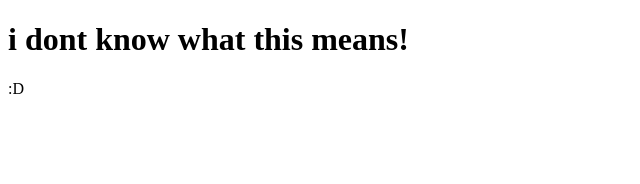
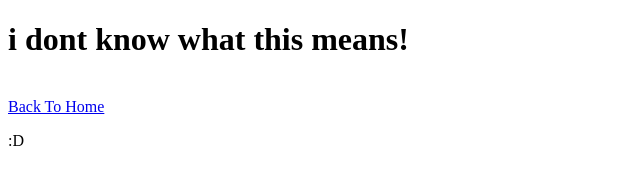
Before and after one commit to Dandelion-Suero/Suero.github.io, a plain HTML site: page wcp.html in a window 1280 px wide. Shown: the whole page, without its empty margins (0-640 px from the left). Drawn offline with Linux system fonts and the light colour scheme.

Commit message:
Update wcp.html

```diff
--- a/wcp.html
+++ b/wcp.html
@@ -9,7 +9,9 @@
   <body>
 
       <h1> i dont know what this means!</h1>
-
+    <br>
+      <a href="index.html"> Back To Home</a>
+    <br>
       <p> :D </p>
 
   </body>
```
